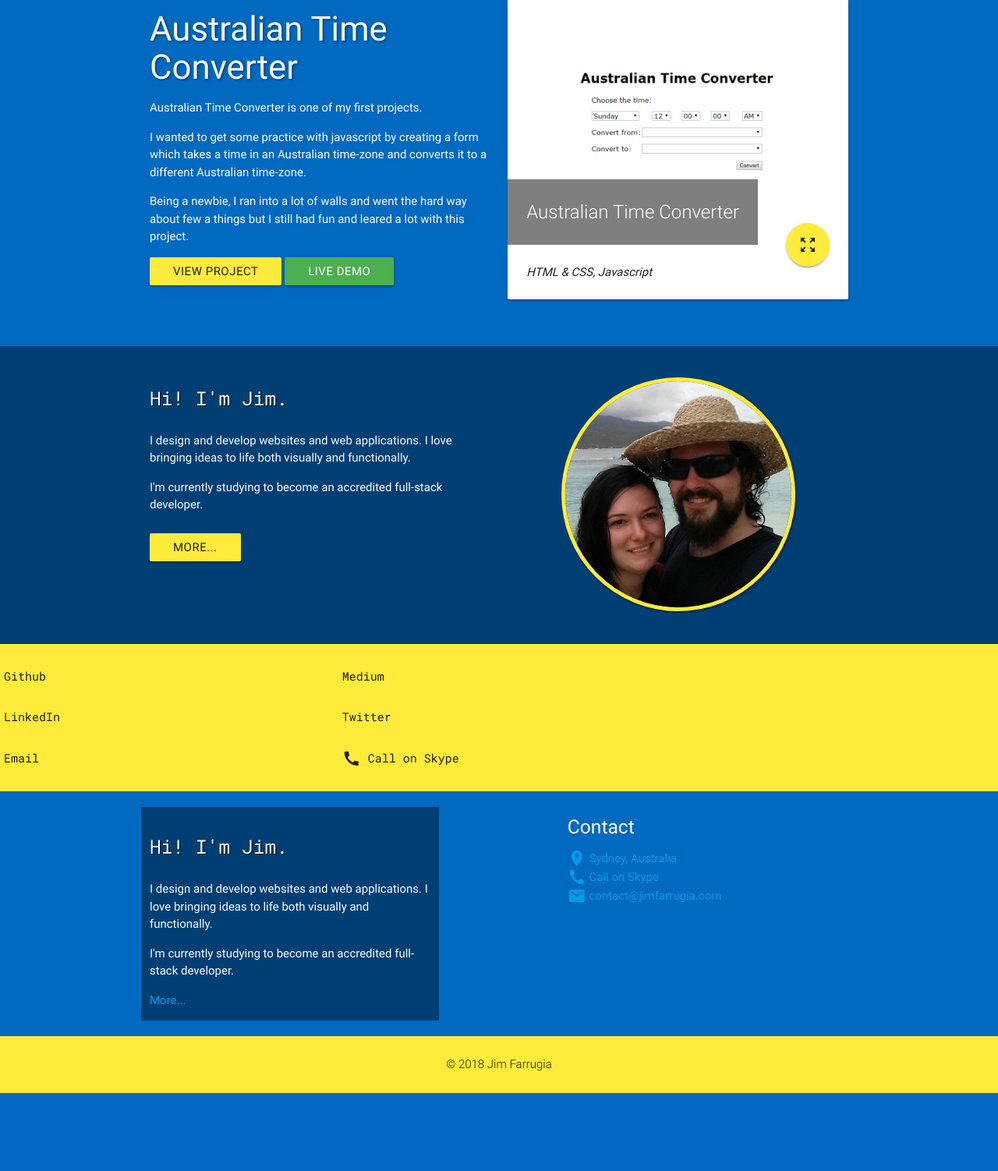
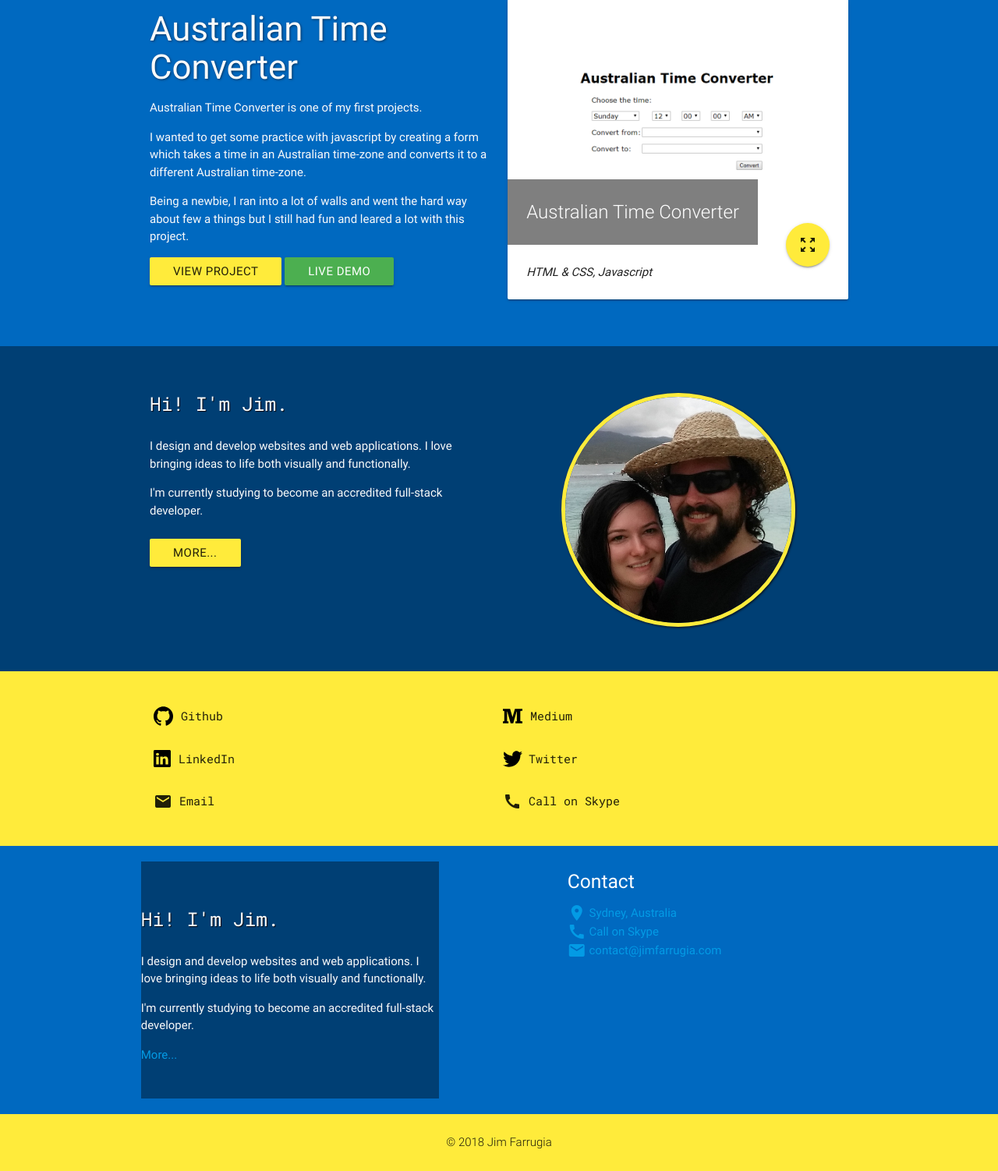
Before and after one commit to Jimfarrugia/jimfarrugia.github.io, a PHP site: page / in a window 1280 px wide. Shown: the part 4220-5722 px from the top of the page at 78% size. Before the commit the page ends 5622 px from the top, so only its background shows below. Run offline with PHP 8.4, Linux system fonts and the light colour scheme; some libraries are stand-ins or nearby versions.

Commit message:
Added links with icons to contact section table.  tweaked padding on about section

```diff
--- a/index.html
+++ b/index.html
@@ -582,17 +582,43 @@
     </section>
 
     <section class="section" id="contact">
+      <div class="container">
         <table>
           <tr>
-          <td>Github</td>
-          <td>Medium</td>
+            <td>
+              <a href="https://github.com/Jimfarrugia" class="valign-wrapper">
+                <span class="icon github"></span>
+                Github
+              </a>
+            </td>
+            <td>
+              <a href="https://medium.com/@jim_farrugia" class="valign-wrapper">
+                <span class="icon medium"></span>
+                Medium
+              </a>
+            </td>
           </tr>
           <tr>
-          <td>LinkedIn</td>
-          <td>Twitter</td>
+            <td>
+              <a href="https://linkedin.com/in/jim-farrugia-46449740" class="valign-wrapper">
+                <span class="icon linkedin"></span>
+                LinkedIn
+              </a>
+            </td>
+            <td>
+              <a href="https://twitter.com/jim_farrugia" class="valign-wrapper">
+                <span class="icon twitter"></span>
+                Twitter
+              </a>
+            </td>
           </tr>
           <tr>
-          <td>Email</td>
+            <td>
+              <a href="mailto:contact@jimfarrugia.com" class="valign-wrapper">
+                <i class="material-icons">email</i>
+                &nbsp;Email
+              </a>
+            </td>
             <td>
               <a href="skype:live:the.jim.farrugia?call" class="valign-wrapper">
                 <i class="material-icons">call</i>
@@ -601,6 +627,7 @@
             </td>
           </tr>
         </table>
+      </div>
     </section>
 
     <!-- Page Footer -->
--- a/scss/main.scss
+++ b/scss/main.scss
@@ -124,14 +124,15 @@ img-content > p {
 #about {
   background: $primary-color-dark;
   color: set-text-color($primary-color-dark);
+  padding: 2rem 0;
   h5 {
     font-family: $monospace;
-    margin: 2.5rem 0 2rem;
     text-shadow: 1px 1px 1px $off-black;
+    margin: 2rem 0;
   }
   img.circle {
     max-height: 300px;
-    margin-top: 25px;
+    margin-top: 2rem;
     border: 5px solid $secondary-color;
     box-shadow: 1px 1px 3px $off-black;
   }
@@ -149,6 +150,7 @@ img-content > p {
   background: $secondary-color;
   color: $off-black;
   font-family: $monospace;
+  padding: 2rem 0;
   a,
   a:visited {
     color: $off-black;
@@ -157,7 +159,41 @@ img-content > p {
   a:hover {
     color: rgba(0, 0, 0, 0.7);
   }
+  td {
+    width: 50%;
+  }
+  .icon {
+    width: 25px;
+    height: 25px;
+    display: inline-block;
+    vertical-align: middle;
+    margin-right: 10px;
+  }
+  .icon.twitter {
+    background: url("../icons/contact/twitter-logo.svg");
+    background-size: 25px;
+    margin-right: 8px;
+  }
+  .icon.github {
+    background: url("../icons/contact/github-logo.svg");
+    background-size: 25px;
+  }
+  .icon.linkedin {
+    background: url("../icons/contact/linkedin-logo.svg");
+    background-size: 22px;
+    width: 22px;
+    height: 22px;
+  }
+  .icon.skype {
+    background: url("../icons/contact/skype-logo.svg");
+    background-size: 25px;
+  }
+  .icon.medium {
+    background: url("../icons/contact/medium-size.svg");
+    background-size: 25px;
+  }
 }
+
 /**********************
     Footer
 **********************/
```
Also changed, not shown: css/main.css. Lines whose indentation alone changed are shown as unchanged.
